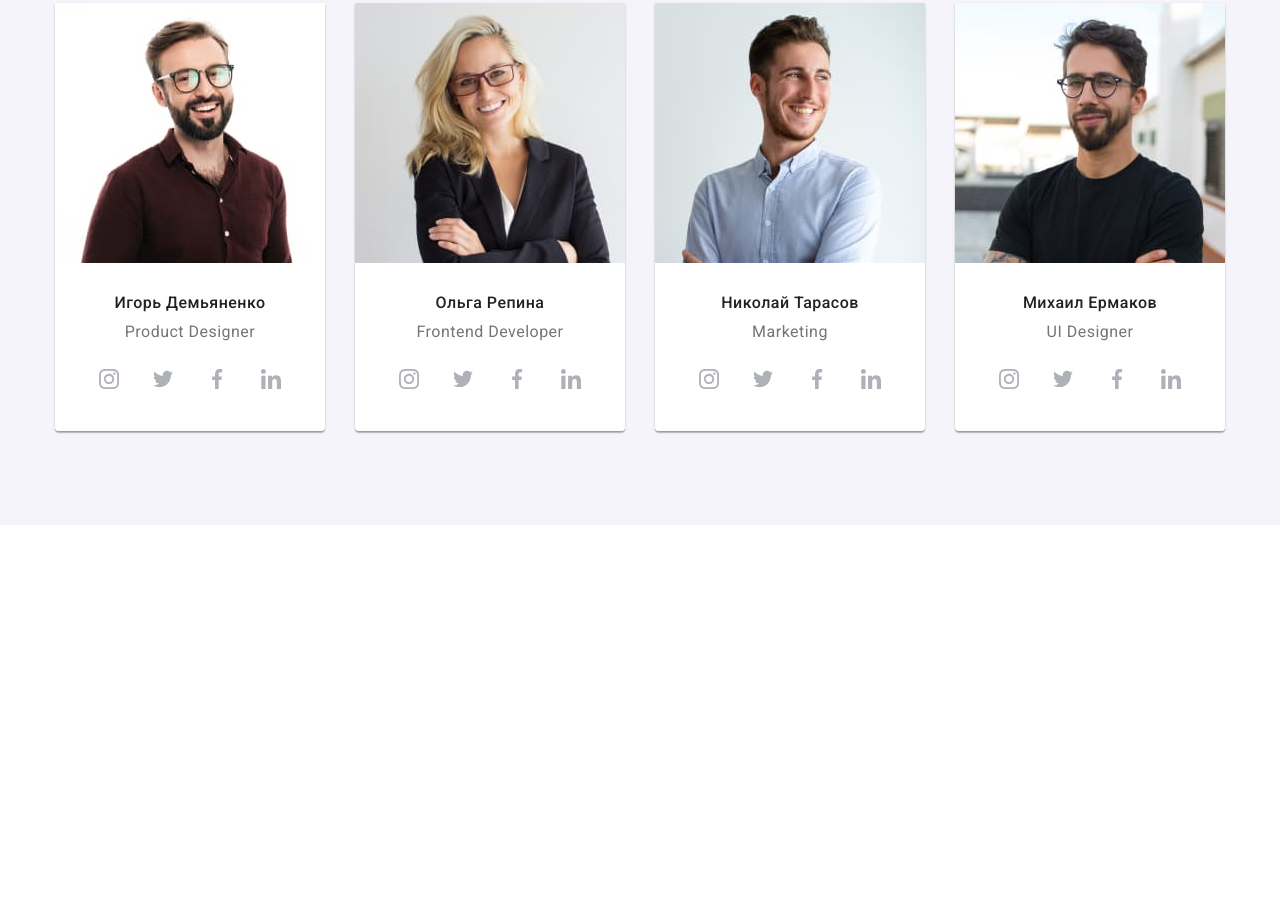
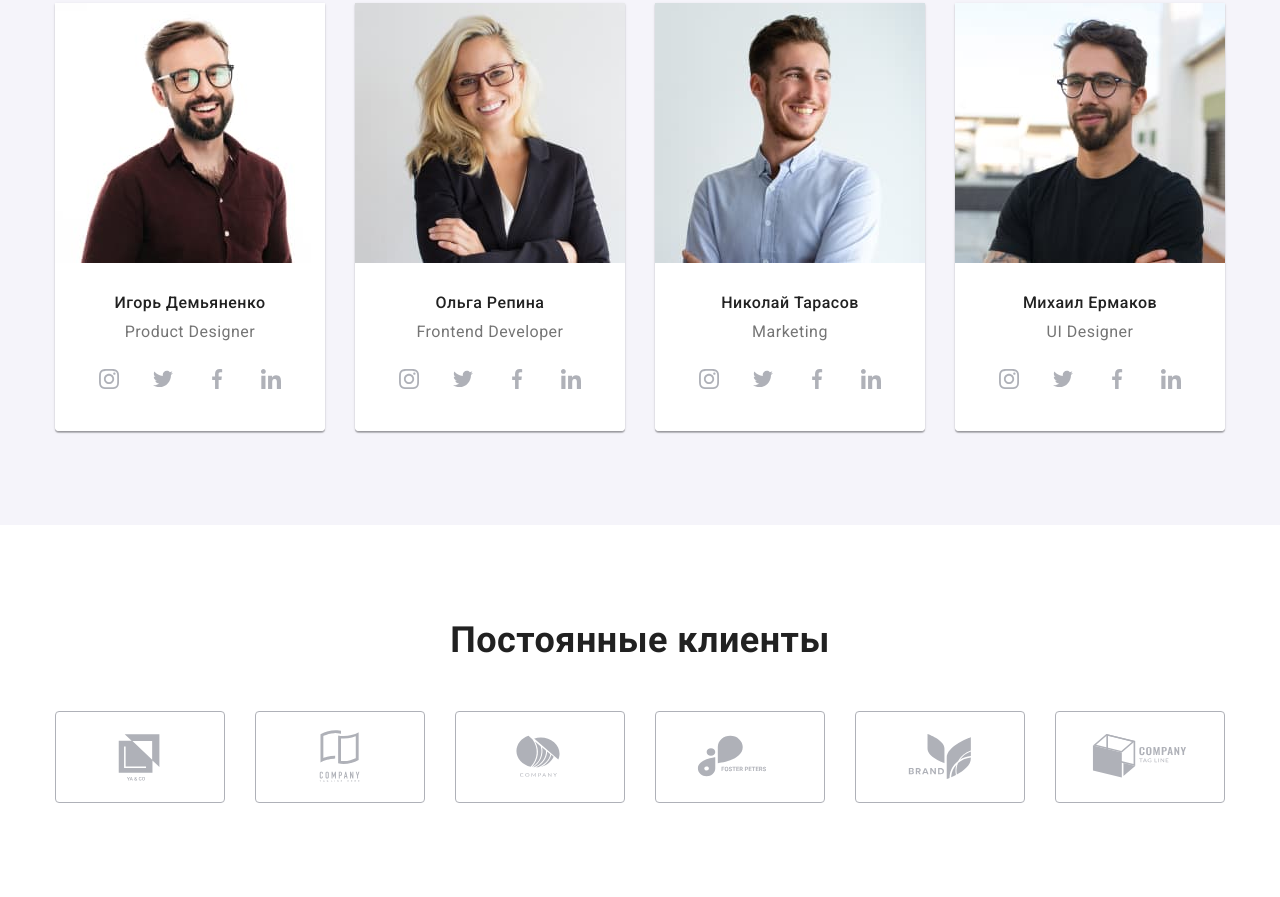
Before and after one commit to vitekkez/goit-markup-hw-08, a plain HTML site: page index.html in a window 1280 px wide. Shown: the part 1724-2621 px from the top of the page. Before the commit the page ends 2249 px from the top, so only its background shows below. Drawn offline with nearby package versions, Linux system fonts and the light colour scheme.

Commit message:
clients kt1

```diff
--- a/index.html
+++ b/index.html
@@ -384,7 +384,7 @@
         </div>
       </section>
 
-      <!-- <section class="section clients">
+      <section class="section clients">
         <div class="container">
           <h2 class="section-title">Постоянные клиенты</h2>
           <ul class="clients-list list">
@@ -432,7 +432,7 @@
             </li>
           </ul>
         </div>
-      </section> -->
+      </section>
     </main>
 
     <!-- <footer class="aside">
--- a/sass/layouts/studio/_clients.scss
+++ b/sass/layouts/studio/_clients.scss
@@ -1,5 +1,7 @@
 .clients-list {
   display: flex;
+  flex-wrap: wrap;
+  justify-content: center;
   gap: 30px;
   align-items: center;
 }
```
Also changed, not shown: css/main.css, css/main.min.css, 2 other files.
